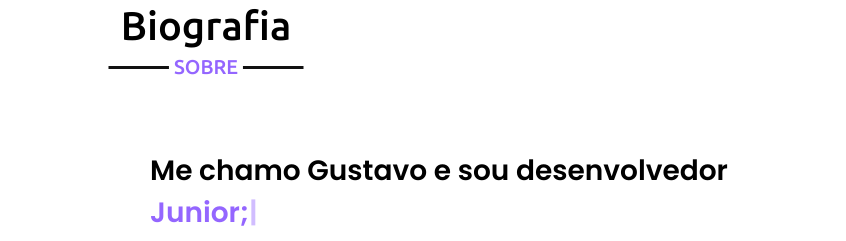
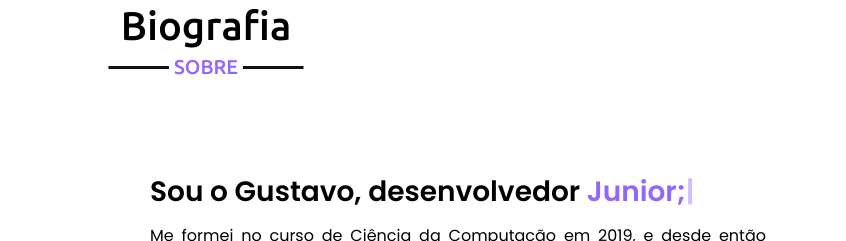
Before and after one commit to gustavoprogs/mainportfolio, a plain HTML site: page index.html in a window 1280 px wide. Shown: the part 897-1138 px from the top of the page, 434-1280 px from the left. Drawn offline with nearby package versions, Linux system fonts and the light colour scheme.

Commit message:
Correções nome

```diff
--- a/index.html
+++ b/index.html
@@ -64,7 +64,7 @@
                     <img src="img/perfil.jpg" alt="Foto Perfil">
                 </div>
                 <div class="column right">
-                    <div class="text">Me chamo Gustavo e sou desenvolvedor <span class="typing-2"></span></div>
+                    <div class="text">Sou o Gustavo, desenvolvedor <span class="typing-2"></span></div>
                     <p>Me formei no curso de Ciência da Computação em 2019, e desde então continuei meus estudos
                         de forma destinada ao conhecimento de tecnologias e boas práticas para o desenvolvimento Web,
                         utilizo JavaScript com HTML5 e CSS3 em grande parte dos meus projetos, estou em busca de uma oportunidade
```
